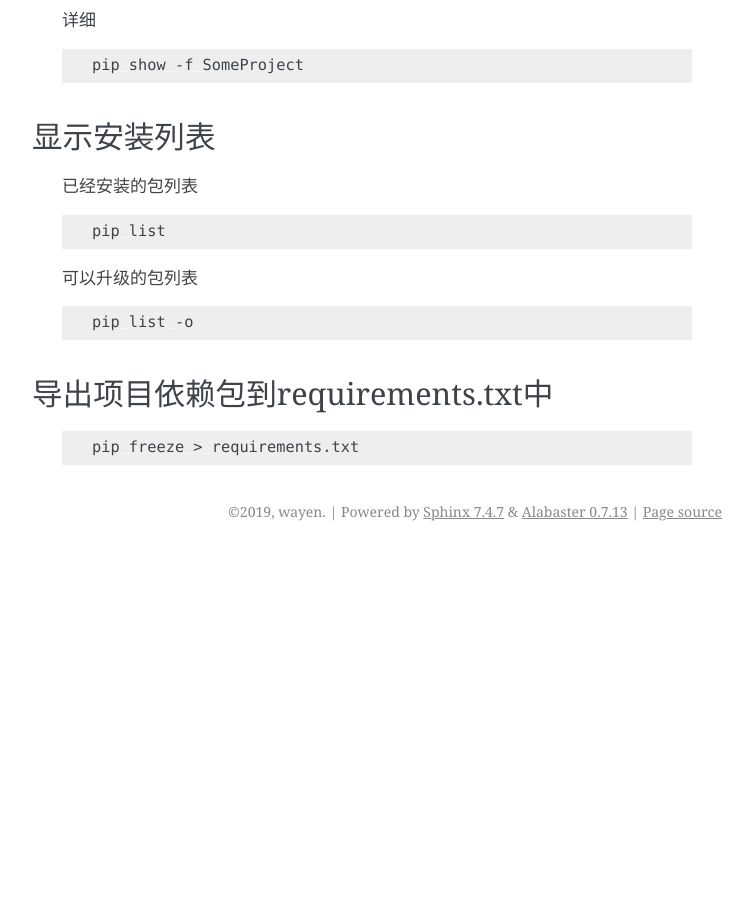
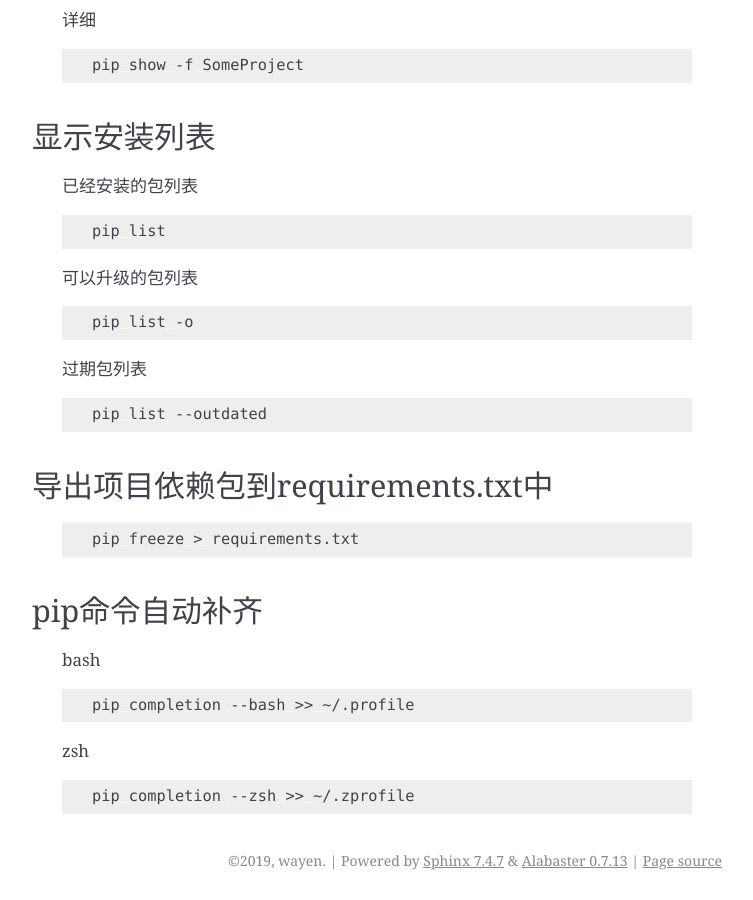
Before and after one commit to wojunnihou/pylearn, a Sphinx documentation site: the page built from doc/source/python/0_prepare/pypi.rst, in a window 1280 px wide and 900 px high, scrolled down 2254 px. Shown: the whole window, without its empty margins (388-1141 px from the left). Built offline with Sphinx 7.4.7, drawn with Linux system fonts in a browser that asks for light colours; before the commit the page ends 2805 px from its top, so only the background shows below that.

Commit message:
pypi文档

```diff
--- a/doc/source/python/0_prepare/pypi.rst
+++ b/doc/source/python/0_prepare/pypi.rst
@@ -2,6 +2,7 @@ pypi
 =========
 
     `官网 <https://pypi.org/>`_
+    `pip官网手册 <https://pip.pypa.io/en/stable/user_guide/>`_
 
     软件开发过程中一些代码通用，比如通讯、数据爬取、建网站等等；为了大量减少开发工作量，因此开源社区中很多开源项目都在github等开源代码
     平台开放自己代码.python开源代码都会根据自己都开发进度到一定时间点会打包成一个代码集合（包）；放到这个平台供所有人使用。不同语言有不同的开源包管
@@ -137,9 +138,30 @@ pypi
 
         pip list -o
 
+    过期包列表
+
+    .. code-block:: bash
+
+        pip list --outdated
+
 导出项目依赖包到requirements.txt中
 ---------------------------------------
 
     .. code-block:: bash
 
         pip freeze > requirements.txt
+
+pip命令自动补齐
+------------------------
+
+    bash
+
+    .. code-block:: bash
+
+        pip completion --bash >> ~/.profile
+
+    zsh
+
+    .. code-block:: bash
+
+        pip completion --zsh >> ~/.zprofile
```
